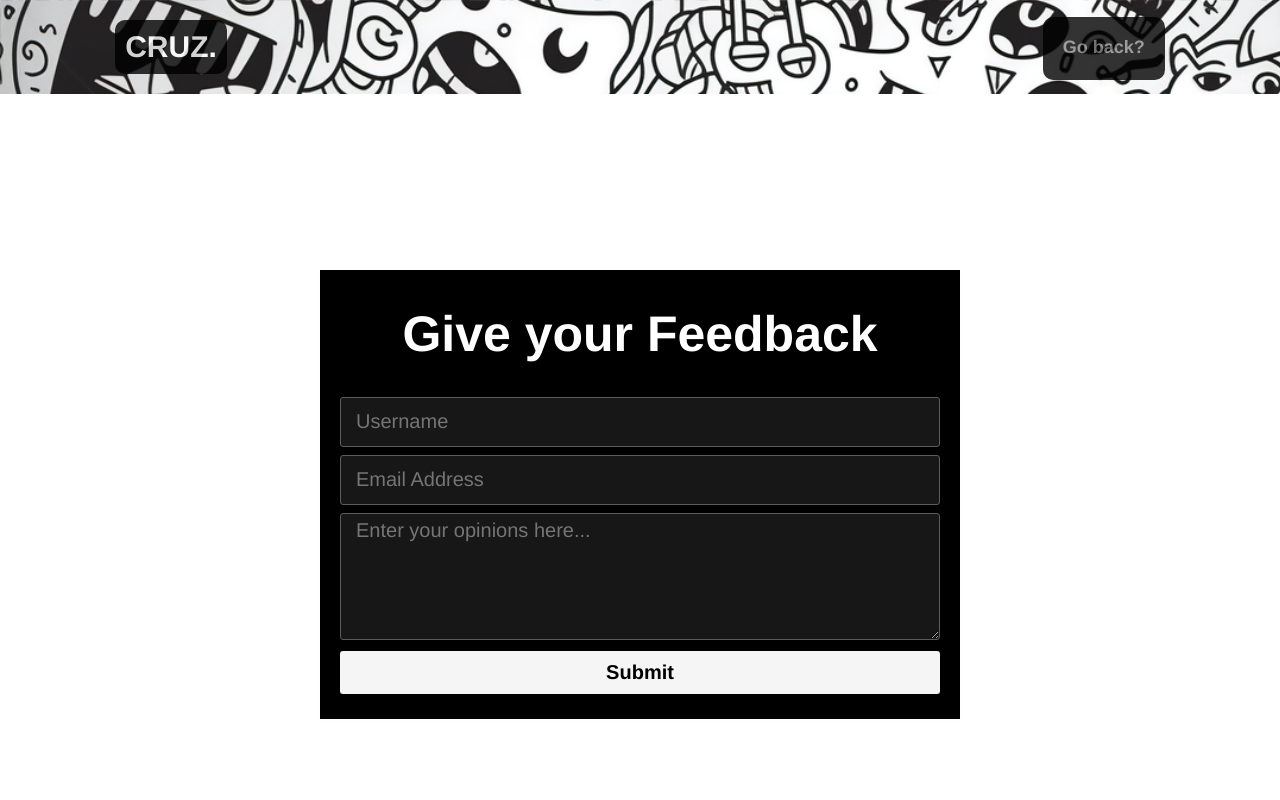
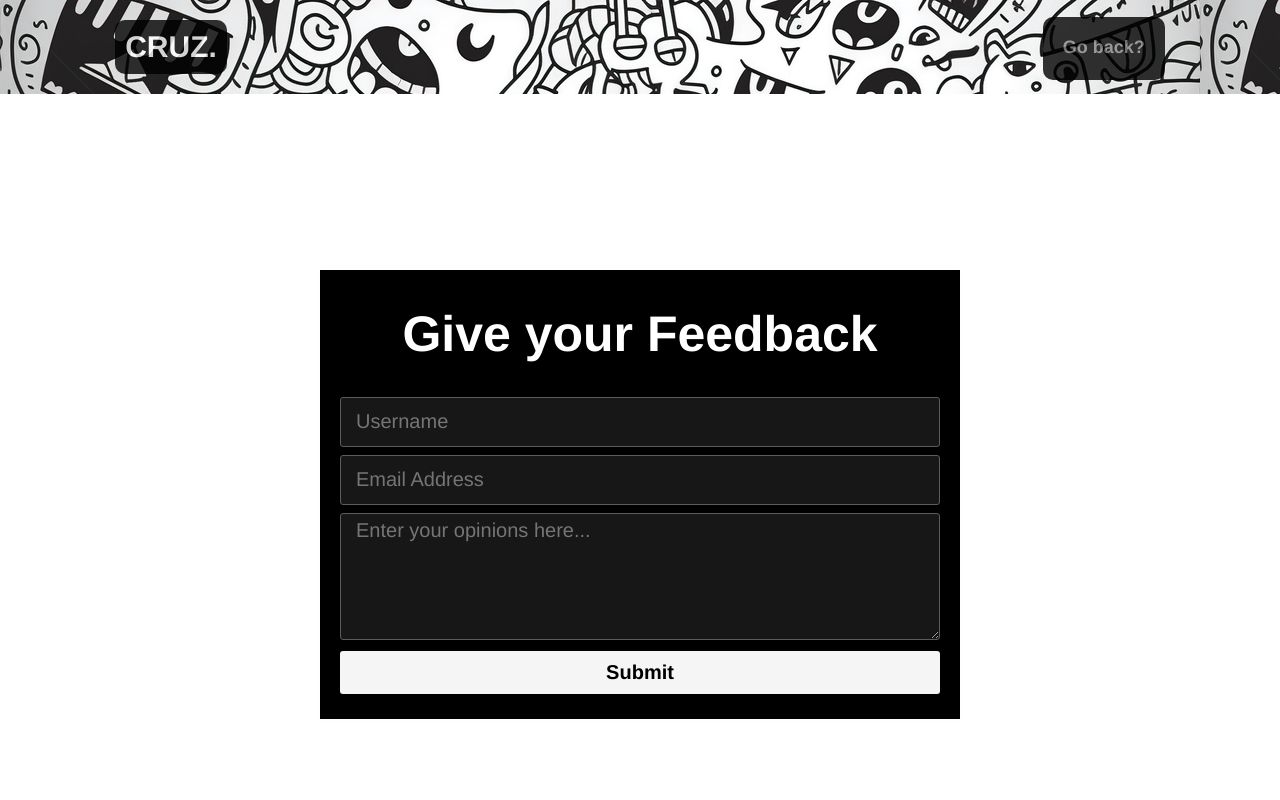
Before and after one commit to Usman1129/CruzKarsten, a plain HTML site: page WS101 INDIVIDUAL/feedback.html in a window 1280 px wide. Shown: the top 800 px of the page. Drawn offline with Linux system fonts and the light colour scheme.

Commit message:
Update style2.css

```diff
--- a/WS101 INDIVIDUAL/style2.css
+++ b/WS101 INDIVIDUAL/style2.css
@@ -31,7 +31,7 @@ header {
     left: 0;
     width: 100%;
     padding: 2rem 9%;
-    background-image: url(images/doodle.jpg);
+    background-image: url(doodle.jpg);
     filter: drop-shadow(10px);
     display: flex;
     justify-content: space-between;
```
